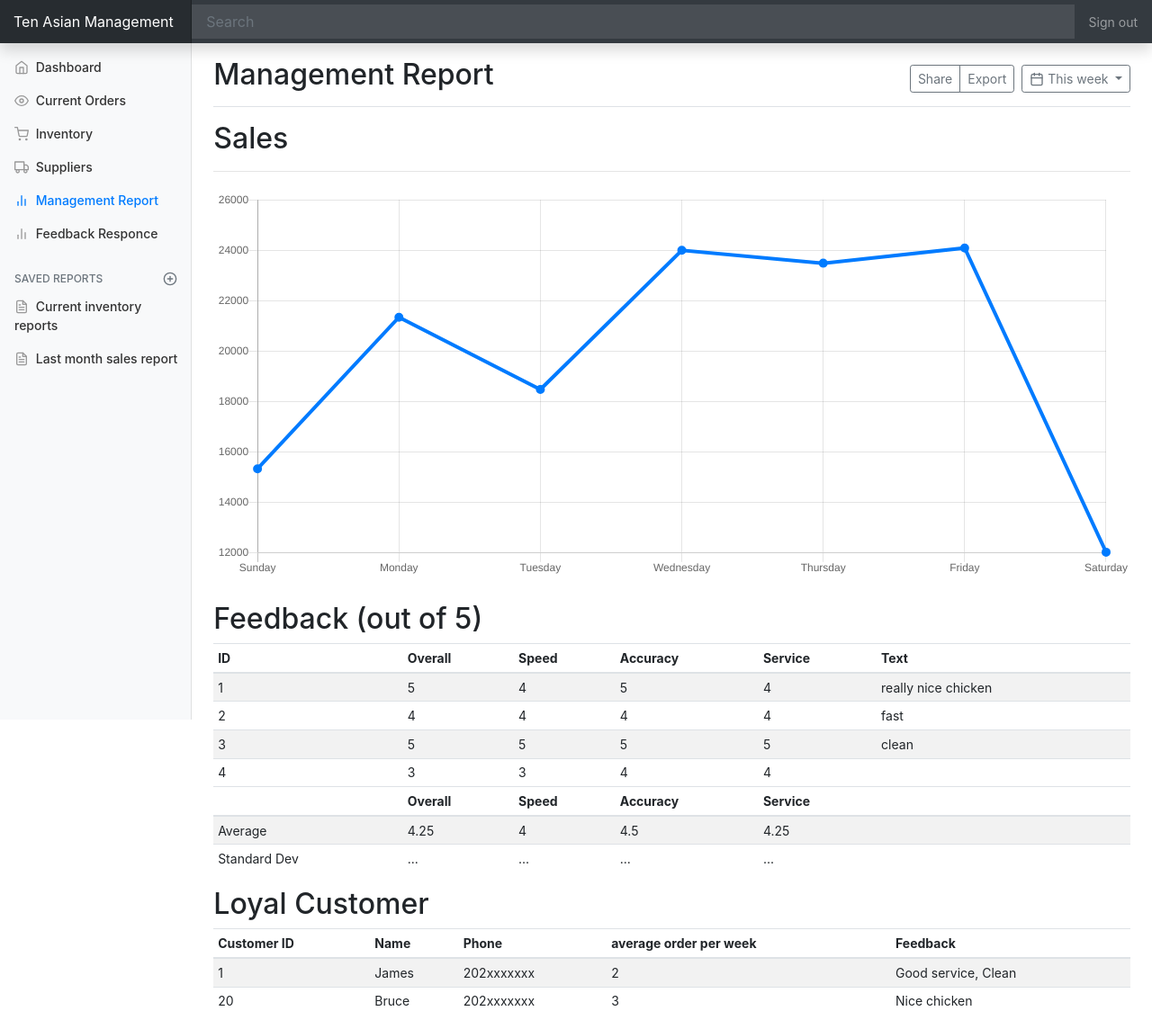
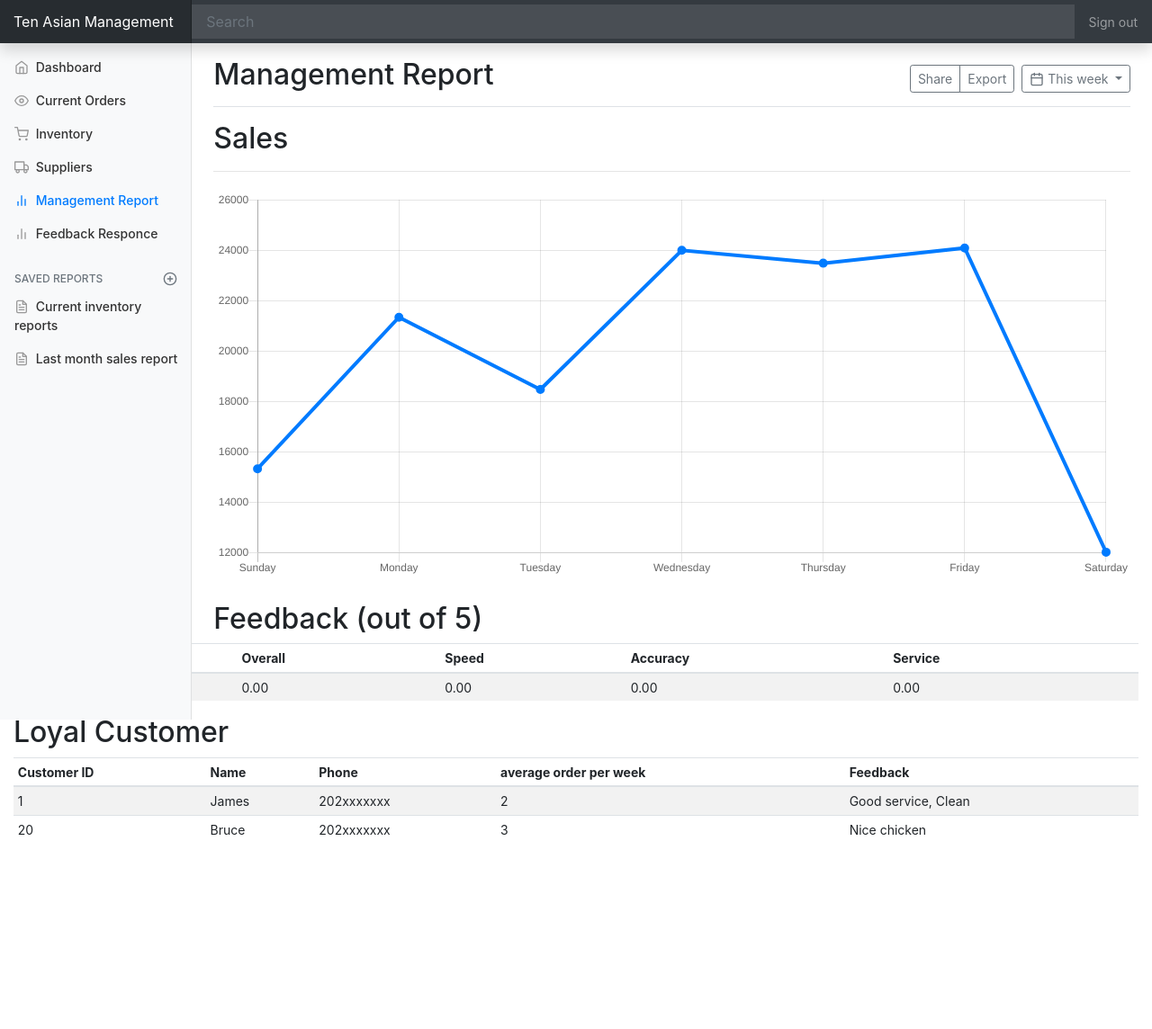
Before and after one commit to raymond180/Ten-Asian-Food-Hall-Website, a PHP site: page /management/management-report.php in a window 1280 px wide. Shown: the whole page at 90% size. After the commit the page ends 928 px from the top, so only its background shows below. Run offline with PHP 8.4, Linux system fonts and the light colour scheme; tables that the repository leaves empty or names only in its code hold one stand-in row (values such as "Sample post"); some libraries are stand-ins or nearby versions.

Commit message:
update management

```diff
--- a/management/feedback-responce.php
+++ b/management/feedback-responce.php
@@ -9,8 +9,6 @@
     <link rel="stylesheet" href="https://stackpath.bootstrapcdn.com/bootstrap/4.1.3/css/bootstrap.min.css" integrity="sha384-MCw98/SFnGE8fJT3GXwEOngsV7Zt27NXFoaoApmYm81iuXoPkFOJwJ8ERdknLPMO" crossorigin="anonymous">
     <!-- Custom styles -->
     <link href="dashboard.css" rel="stylesheet">
-
-<!-- NavBar Start -->
     <title>Ten Asian Management</title>
 </head>
 <body>
--- a/management/inventory.php
+++ b/management/inventory.php
@@ -10,7 +10,7 @@
     <!-- Custom styles -->
     <link href="dashboard.css" rel="stylesheet">
 
-    <!-- NavBar Start -->
+
     <title>Ten Asian Management</title>
 </head>
 <body>
--- a/management/management-report.php
+++ b/management/management-report.php
@@ -9,8 +9,6 @@
     <link rel="stylesheet" href="https://stackpath.bootstrapcdn.com/bootstrap/4.1.3/css/bootstrap.min.css" integrity="sha384-MCw98/SFnGE8fJT3GXwEOngsV7Zt27NXFoaoApmYm81iuXoPkFOJwJ8ERdknLPMO" crossorigin="anonymous">
     <!-- Custom styles -->
     <link href="dashboard.css" rel="stylesheet">
-
-<!-- NavBar Start -->
     <title>Ten Asian Management</title>
 </head>
 <body>
@@ -45,83 +43,65 @@
 
                 <!-- Data will be pulled from database -->
                 <h2>Feedback (out of 5) </h2>
-                <div class="table-responsive">
-                    <table class="table table-striped table-sm">
-                        <thead>
-                            <tr>
-                                <th>ID</th>
-                                <th>Overall</th>
-                                <th>Speed</th>
-                                <th>Accuracy</th>
-                                <th>Service</th>
-                                <th>Text</th>
-                            </tr>
-                        </thead>
-                        <tbody>
-                            <tr>
-                                <td>1</td>
-                                <td>5</td>
-                                <td>4</td>
-                                <td>5</td>
-                                <td>4</td>
-                                <td>really nice chicken</td>
-                            </tr>
-                            <tr>
-                                <td>2</td>
-                                <td>4</td>
-                                <td>4</td>
-                                <td>4</td>
-                                <td>4</td>
-                                <td>fast</td>
-                            </tr>
-                            <tr>
-                                <td>3</td>
-                                <td>5</td>
-                                <td>5</td>
-                                <td>5</td>
-                                <td>5</td>
-                                <td>clean</td>
-                            </tr>
-                            <tr>
-                                <td>4</td>
-                                <td>3</td>
-                                <td>3</td>
-                                <td>4</td>
-                                <td>4</td>
-                                <td></td>
-                            </tr>
-                        </tbody>
-                        <thead>
-                            <tr>
-                                <th></th>
-                                <th>Overall</th>
-                                <th>Speed</th>
-                                <th>Accuracy</th>
-                                <th>Service</th>
-                                <th></th>
-                            </tr>
-                        </thead>
-                        <tbody>
-                            <tr>
-                                <td>Average</td>
-                                <td>4.25</td>
-                                <td>4</td>
-                                <td>4.5</td>
-                                <td>4.25</td>
-                                <td></td>
-                            </tr>
-                            <tr>
-                                <td>Standard Dev</td>
-                                <td>...</td>
-                                <td>...</td>
-                                <td>...</td>
-                                <td>...</td>
-                                <td></td>
-                            </tr>
-                        </tbody>
-                    </table>
                 </div>
-
+				<?php
+					require_once('../dbhelper/dbhelper.php');
+					// Writing the query
+					$query = "SELECT * FROM Feedback;";
+					// Getting all rows from the query
+					// Note that I use "getRows" because this query will return multiple rows
+					$records = getRows($query);
+					if ($records) {
+							// Looping through all the rows of the database
+							// At any point in time, $record represents one row of the entire database
+							$counter = 0;
+							$overall = 0;
+							$speed = 0;
+							$accuracy = 0;
+							$service = 0;
+							foreach ($records as $record) {
+								echo "<tr>";
+								// Accesses and prints the values inside the uid, name, and year columns, for every row in the database
+								$overall  += intval($record['overall']);
+								$speed    += intval($record['speed']);
+								$accuracy += intval($record['accuracy']);
+								$service  += intval($record['service']);
+								$counter++;
+							}
+					echo "<div class='table-responsive'>";
+						echo "<table class='table table-striped table-sm'>";
+							echo "<thead>";
+								echo "<tr>";
+									echo "<th></th>";
+									echo "<th>Overall</th>";
+									echo "<th>Speed</th>";
+									echo "<th>Accuracy</th>";
+									echo "<th>Service</th>";
+									echo "<th></th>";
+								echo "</tr>";
+							echo "</thead>";
+							echo "<tbody>";
+								echo "<tr>";
+									// Accesses and prints the values inside the uid, name, and year columns, for every row in the database
+									echo "<td>Average</td>";
+									$overall_average = number_format($overall/$counter,2);
+									$speed_average = number_format($speed/$counter,2);
+									$accuracy_average = number_format($accuracy/$counter,2);
+									$service_average = number_format($service/$counter,2);
+									echo "<td>{$overall_average}</td>";
+									echo "<td>{$speed_average}</td>";
+									echo "<td>{$accuracy_average}</td>";
+									echo "<td>{$service_average}</td>";
+									echo "<td></td>";
+								echo "</tr>";
+							echo "</tbody>";
+						echo "</table>";
+					echo "</div>";
+					}
+					else {
+						echo "<p>No feedback found in table.</p>";
+					}
+				?>
                 <!-- Data will be pulled from database -->
                 <h2>Loyal Customer</h2>
                 <div class="table-responsive">
```
